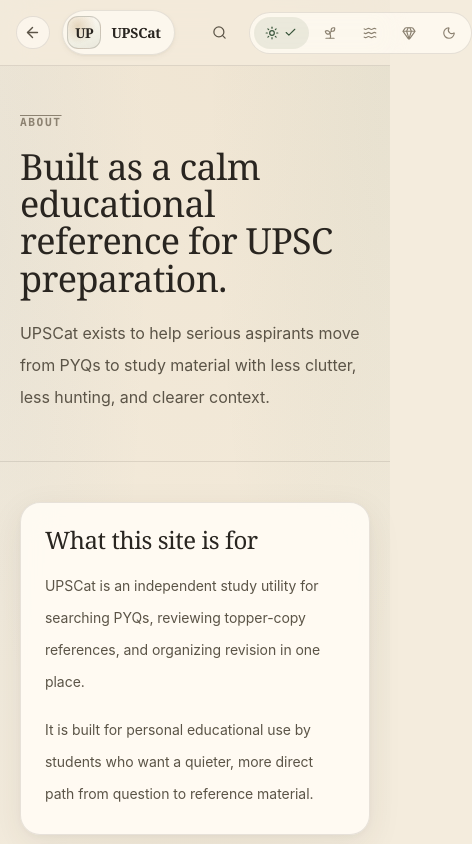
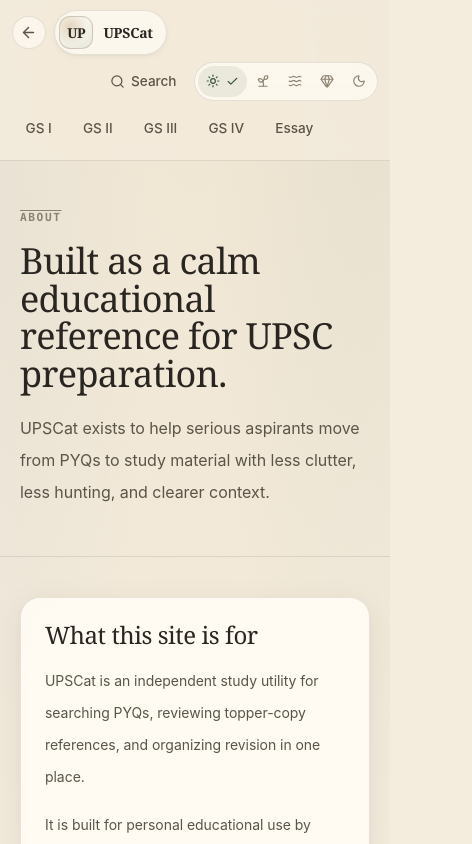
Before and after one commit to Ankitkmm/open-topper, a Next.js app: page /about in a window 390 px wide. Shown: the top 844 px of the page, 472 px wide, since content can reach past the window. Built offline with nearby package versions, Linux system fonts and the light colour scheme.

Commit message:
Improve mobile PDF UX and answer-source throttling

```diff
--- a/src/app/api/answer-source/route.ts
+++ b/src/app/api/answer-source/route.ts
@@ -2,13 +2,26 @@
 import {
   ANSWER_SOURCE_HEADERS,
 } from "@/lib/answer-sources";
+import { getAnswerSourceRateLimitMax, getRateLimitWindowMs } from "@/lib/env";
 import { readBoundedJson, requireJsonMutationRequest } from "@/lib/request-guards";
 import { buildPdfEmbedResponse, buildPdfTokenCookieHeader, enforcePdfAccess } from "@/lib/pdf-access";
+import { checkRateLimit } from "@/lib/rate-limit";
 import { requireSessionResponseIfConfigured } from "@/lib/session-access";
 
 export async function POST(req: NextRequest) {
   const requestError = requireJsonMutationRequest(req, 1024);
   if (requestError) return requestError;
+
+  const issueLimit = await checkRateLimit(req, {
+    scope: "answer-source",
+    max: getAnswerSourceRateLimitMax(),
+    windowMs: getRateLimitWindowMs(),
+  });
+  if (!issueLimit.ok) {
+    const headers = new Headers(ANSWER_SOURCE_HEADERS);
+    headers.set("Retry-After", String(Math.max(1, Math.ceil((issueLimit.resetAt - Date.now()) / 1000))));
+    return Response.json({ error: "Too many PDF open requests. Please slow down." }, { status: 429, headers });
+  }
 
   const bodyResult = await readBoundedJson<{ answerId?: unknown }>(req, 1024);
   if (!bodyResult.ok) return bodyResult.response;
--- a/src/app/globals.css
+++ b/src/app/globals.css
@@ -580,6 +580,73 @@
 }
 
 @media (max-width: 760px) {
+  .library-page {
+    overflow-x: hidden;
+  }
+
+  .study-nav {
+    position: sticky;
+  }
+
+  .study-nav-inner {
+    row-gap: 0.45rem;
+  }
+
+  .nav-scroll {
+    padding: 0.15rem 0 0.25rem;
+    scroll-padding-inline: 0.75rem;
+  }
+
+  .nav-pill {
+    min-height: 2.25rem;
+    padding: 0.42rem 0.72rem;
+    font-size: 0.8rem;
+  }
+
+  .nav-home {
+    min-height: 2.2rem;
+    max-width: 8.25rem;
+    gap: 0.45rem;
+    padding-right: 0.62rem;
+  }
+
+  .brand-mark {
+    height: 1.85rem;
+    width: 1.85rem;
+    border-radius: 0.62rem;
+    font-size: 0.78rem;
+  }
+
+  .theme-options {
+    gap: 0.12rem;
+    padding: 0.18rem;
+  }
+
+  .theme-option {
+    min-height: 1.9rem;
+    padding: 0.35rem 0.5rem;
+  }
+
+  .btn-primary,
+  .btn-secondary,
+  .btn-ghost,
+  .soft-button {
+    min-height: 2.45rem;
+    padding-inline: 0.92rem;
+  }
+
+  .pyq-card {
+    border-radius: 1.05rem;
+  }
+
+  .study-badge {
+    max-width: 100%;
+  }
+
+  .mobile-syllabus-panel {
+    max-height: 16rem;
+  }
+
   .theme-switcher {
     align-items: flex-start;
     flex-direction: column;
--- a/src/components/OfficialSubjectWorkspace.tsx
+++ b/src/components/OfficialSubjectWorkspace.tsx
@@ -232,8 +232,8 @@
           </div>
         </div>
 
-        <div className="mt-8 grid gap-6 lg:grid-cols-[280px_minmax(0,1fr)]">
-          <aside className="soft-panel flex flex-col p-4 lg:sticky lg:top-[4.5rem] lg:max-h-[calc(100vh-6rem)]">
+        <div className="mt-8 grid gap-5 lg:grid-cols-[280px_minmax(0,1fr)] lg:gap-6">
+          <aside className="soft-panel mobile-syllabus-panel flex max-h-[22rem] flex-col p-4 lg:sticky lg:top-[4.5rem] lg:max-h-[calc(100vh-6rem)]">
             <div className="overline mb-3 shrink-0">Syllabus</div>
             <button
               type="button"
--- a/src/components/StudyNav.tsx
+++ b/src/components/StudyNav.tsx
@@ -25,7 +25,7 @@
 
   return (
     <header className="study-nav">
-      <div className="mx-auto flex max-w-7xl items-center gap-3 px-4 py-2.5 sm:px-6 lg:px-8">
+      <div className="study-nav-inner mx-auto flex max-w-7xl flex-wrap items-center gap-2 px-3 py-2.5 sm:flex-nowrap sm:gap-3 sm:px-6 lg:px-8">
         {showBack && (
           <button type="button" onClick={goBack} className="nav-back shrink-0" aria-label="Go back">
             <ArrowLeft size={17} aria-hidden="true" />
@@ -48,7 +48,7 @@
           </span>
         </Link>
 
-        <nav className="nav-scroll flex min-w-0 flex-1 items-center gap-1 overflow-x-auto" aria-label="Papers">
+        <nav className="nav-scroll order-3 flex min-w-0 basis-full items-center gap-1 overflow-x-auto sm:order-none sm:flex-1 sm:basis-auto" aria-label="Papers">
           {PRIMARY.map((key) => {
             const subject = getSubjectDefinition(key);
             return (
@@ -64,15 +64,16 @@
           })}
         </nav>
 
-        <div className="flex shrink-0 items-center gap-2">
+        <div className="ml-auto flex shrink-0 items-center gap-1 sm:ml-0 sm:gap-2">
           <Link
             href="/browse"
             className="nav-pill"
             data-active={pathname.startsWith("/browse")}
             aria-label="Search all questions"
+            title="Search all questions"
           >
             <Search size={15} aria-hidden="true" />
-            <span className="hidden sm:inline">Search</span>
+            <span>Search</span>
           </Link>
           <ThemeSwitcher compact />
           <AuthControls compact />
--- a/src/lib/env.ts
+++ b/src/lib/env.ts
@@ -11,6 +11,7 @@
 
 const DEFAULT_RATE_LIMIT_WINDOW_MS = 60_000;
 const DEFAULT_RATE_LIMIT_MAX_SEARCH = 120;
+const DEFAULT_RATE_LIMIT_MAX_ANSWER_SOURCE = 30;
 const DEFAULT_RATE_LIMIT_MAX_PDF = 45;
 const DEFAULT_RATE_LIMIT_MAX_AUTH = 12;
 const DEFAULT_RATE_LIMIT_MAX_PROGRESS = 180;
@@ -77,6 +78,10 @@
 
 export function getSearchRateLimitMax() {
   return parsePositiveInteger(getEnv("RATE_LIMIT_SEARCH_MAX"), DEFAULT_RATE_LIMIT_MAX_SEARCH);
+}
+
+export function getAnswerSourceRateLimitMax() {
+  return parsePositiveInteger(getEnv("RATE_LIMIT_ANSWER_SOURCE_MAX"), DEFAULT_RATE_LIMIT_MAX_ANSWER_SOURCE);
 }
 
 export function getPdfRateLimitMax() {
```
Also changed, not shown: src/components/PdfViewerPage.tsx (+44 -14 lines), 5 other files (tests, documents, lock files or other folders).
